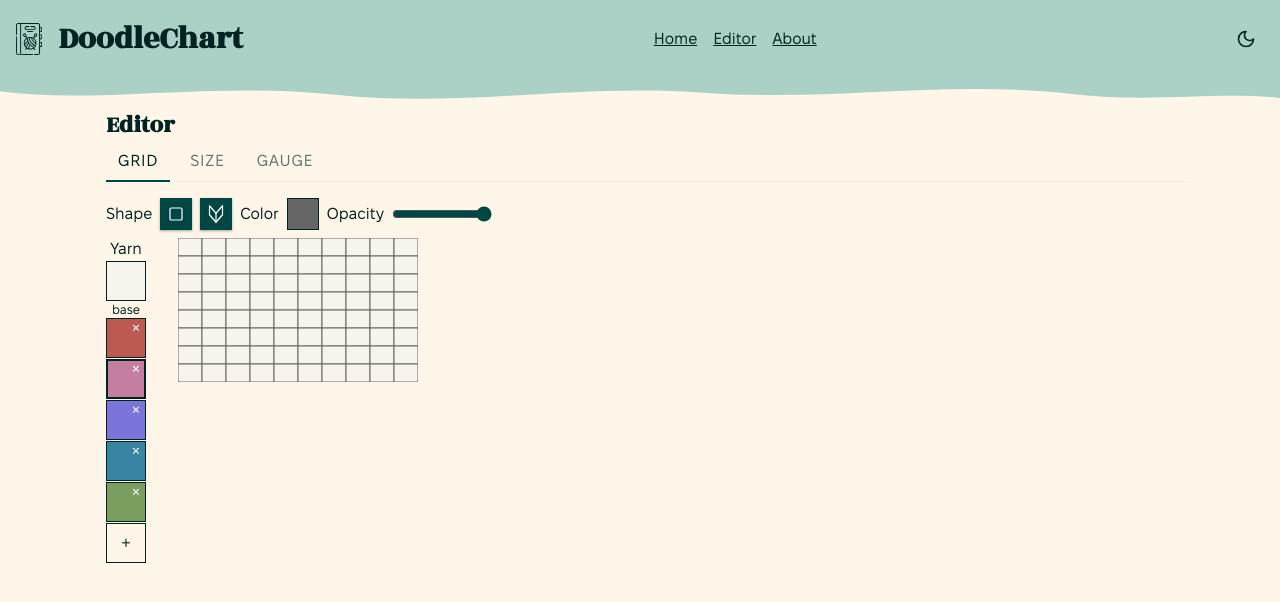
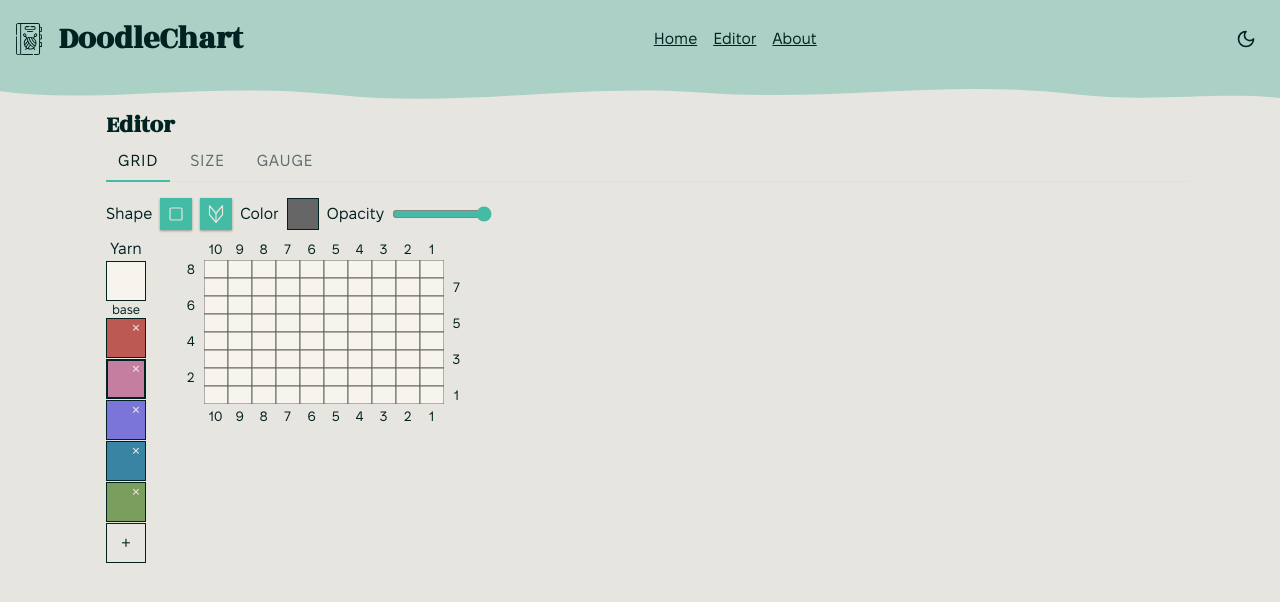
Before and after one commit to nathandallas/doodlechart, a Vue app: page /editor in a window 1280 px wide. Shown: the top 602 px of the page. Built offline with nearby package versions, Linux system fonts and the light colour scheme.

Commit message:
added row/column numbers to chart

```diff
--- a/package.json
+++ b/package.json
@@ -14,6 +14,8 @@
   },
   "dependencies": {
     "@lucide/vue": "^1.25.0",
+    "@vueuse/core": "^14.4.0",
+    "reka-ui": "^2.10.3",
     "vue": "^3.5.38",
     "vue-color": "^3.3.3",
     "vue-router": "^5.1.0"
--- a/src/components/ChartCanvas.vue
+++ b/src/components/ChartCanvas.vue
@@ -2,7 +2,6 @@
 import { ref, computed } from 'vue'
 import { stitchPoints, stitchViewSize, stitchAtPoint } from '../engine/geometry.js'
 import { stitchDimensionsForGauge } from '../engine/gauge.js'
-
 
 const props = defineProps({
   chart: { type: Object, required: true },
@@ -22,6 +21,13 @@ const stitchGeom = computed(() => ({
 }))
 
 const cellSize = computed(() => ({ width: dims.value.W, height: dims.value.T }))
+
+// Grid numbers
+const colNum = (c) => props.chart.cols - c
+const rowNum = (r) => props.chart.rows - r
+
+const colIndex = computed(() => Array.from({ length: props.chart.cols }, (_, i) => i))
+const rowIndex = computed(() => Array.from({ length: props.chart.rows }, (_, i) => i))
 
 const viewSize = computed(() =>
   props.mode === 'chevron'
@@ -64,6 +70,27 @@ function handlePointerUp() {
 </script>
 
 <template>
+  <div class="chart-grid-wrapper">
+    <div class="chart-labels chart-labels-top" :style="{ width: viewSize.width + 'px' }">
+      <span
+        v-for="c in colIndex"
+        :key="c"
+        class="chart-label"
+        :style="{ left: c * cellSize.width + cellSize.width / 2 + 'px' }"
+        >{{ colNum(c) }}</span
+      >
+    </div>
+
+    <div class="chart-labels chart-labels-left" :style="{ height: viewSize.height + 'px' }">
+      <template v-for="r in rowIndex" :key="r">
+        <span
+          v-if="rowNum(r) % 2 === 0"
+          class="chart-label"
+          :style="{ top: r * cellSize.height + cellSize.height / 2 + 'px' }"
+          >{{ rowNum(r) }}</span
+        >
+      </template>
+    </div>
     <svg
       ref="svgEl"
       :width="viewSize.width"
@@ -100,4 +127,79 @@ function handlePointerUp() {
         </template>
       </template>
     </svg>
+
+    <div class="chart-labels chart-labels-right" :style="{ height: viewSize.height + 'px' }">
+      <template v-for="r in rowIndex" :key="r">
+        <span
+          v-if="rowNum(r) % 2 === 1"
+          class="chart-label"
+          :style="{ top: r * cellSize.height + cellSize.height / 2 + 'px' }"
+          >{{ rowNum(r) }}</span
+        >
       </template>
+    </div>
+
+    <div class="chart-labels chart-labels-bottom" :style="{ width: viewSize.width + 'px' }">
+      <span
+        v-for="c in colIndex"
+        :key="c"
+        class="chart-label"
+        :style="{ left: c * cellSize.width + cellSize.width / 2 + 'px' }"
+        >{{ colNum(c) }}</span
+      >
+    </div>
+  </div>
+</template>
+
+<style scoped>
+.chart-grid-wrapper {
+  display: grid;
+  grid-template-columns: auto auto auto;
+  grid-template-rows: auto auto auto;
+  grid-template-areas:
+    '.    top    .'
+    'left svg    right'
+    '.    bottom .';
+  width: fit-content;
+}
+
+.chart-grid-wrapper > svg {
+  grid-area: svg;
+}
+
+.chart-labels {
+  position: relative;
+}
+.chart-labels-top {
+  grid-area: top;
+  height: 1.4em;
+}
+.chart-labels-bottom {
+  grid-area: bottom;
+  height: 1.4em;
+}
+.chart-labels-left {
+  grid-area: left;
+  width: 1.6em;
+}
+.chart-labels-right {
+  grid-area: right;
+  width: 1.6em;
+}
+
+.chart-label {
+  position: absolute;
+  transform: translate(-50%, -50%);
+  font-size: 0.85rem;
+  color: var(--text-primary);
+  white-space: nowrap;
+}
+.chart-labels-top .chart-label,
+.chart-labels-bottom .chart-label {
+  top: 50%;
+}
+.chart-labels-left .chart-label,
+.chart-labels-right .chart-label {
+  left: 50%;
+}
+</style>
--- a/src/styles.css
+++ b/src/styles.css
@@ -14,26 +14,38 @@
 }
 
 :root {
-  --primary: #004643;
+  --primary: #44bba4ff;
   --secondary: #abd1c6;
-  --accent: #f9bc60;
-  --background: #fdf6e9;
+  --accent: #e7bb41ff;
+  --background: #e7e5dfff;
   --grid: rgba(218, 212, 200, 0.3);
 
   --text-primary: #002220;
-  --text-inverse: #fff;
+  --text-inverse: #e7e5dfff;
+  --text-header: #002220;
+
+  --mint: #d6f8d6; /* text: #000000 */
+  --teal: #7fc6a4; /* text: #000000 */
+  --slate: #5d737e; /* text: #ffffff */
+  --charcoal: #55505c; /* text: #ffffff */
+  --gunmetal: #393e41ff; /* text: #ffffff */
+  --dust-grey: #d3d0cbff; /* text: #000000 */
+  --alabaster-grey: #e7e5dfff; /* text: #000000 */
+  --ocean-mist: #44bba4ff; /* text: #fff */
+  --tuscan-sun: #e7bb41ff; /* text: #000000 */
 }
 
 [data-theme='dark'] {
-  --primary: #3aa6a0;
-  --secondary: #7bd4cc;
+  --primary: #abd1c6;
+  --secondary: #44bba4ff;
   --accent: #ffb86b;
 
-  --background: #1a1f1e;
+  --background: #393e41ff;
   --grid: rgba(91, 192, 184, 0.12);
 
   --text-primary: #f1f7f6;
   --text-inverse: #121615;
+  --text-header: #002220;
 }
 
 * {
```
Also changed, not shown: 1 other file (tests, documents, lock files or other folders). Lines whose indentation alone changed are shown as unchanged.
